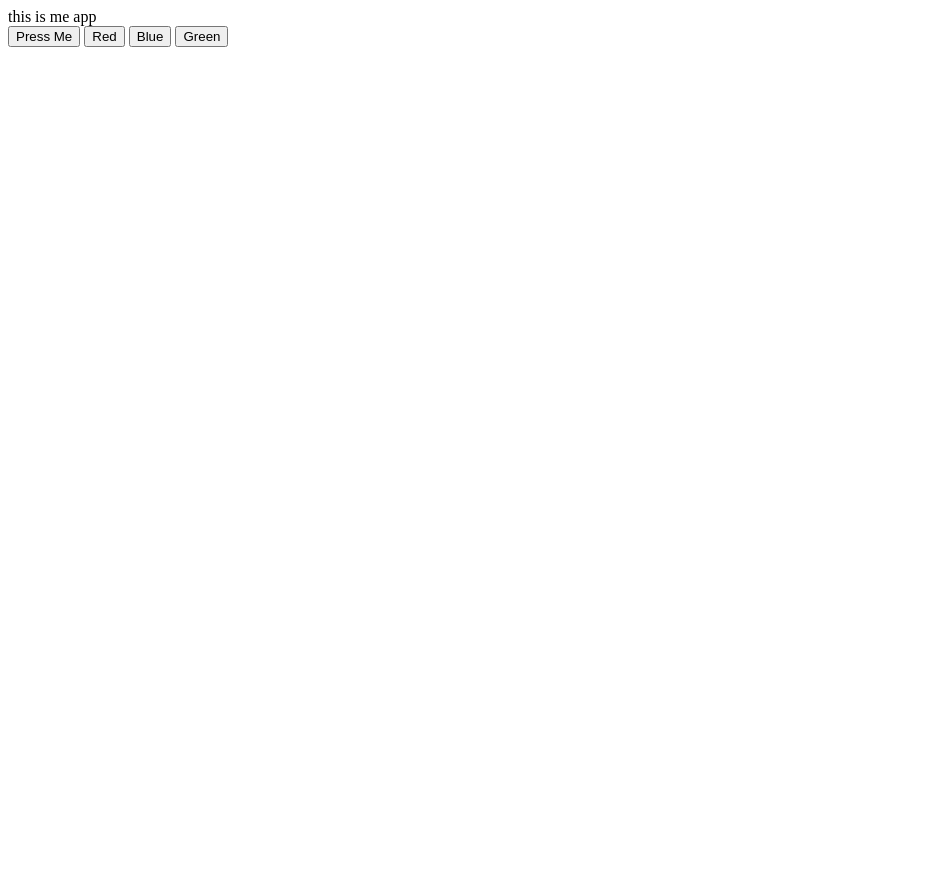
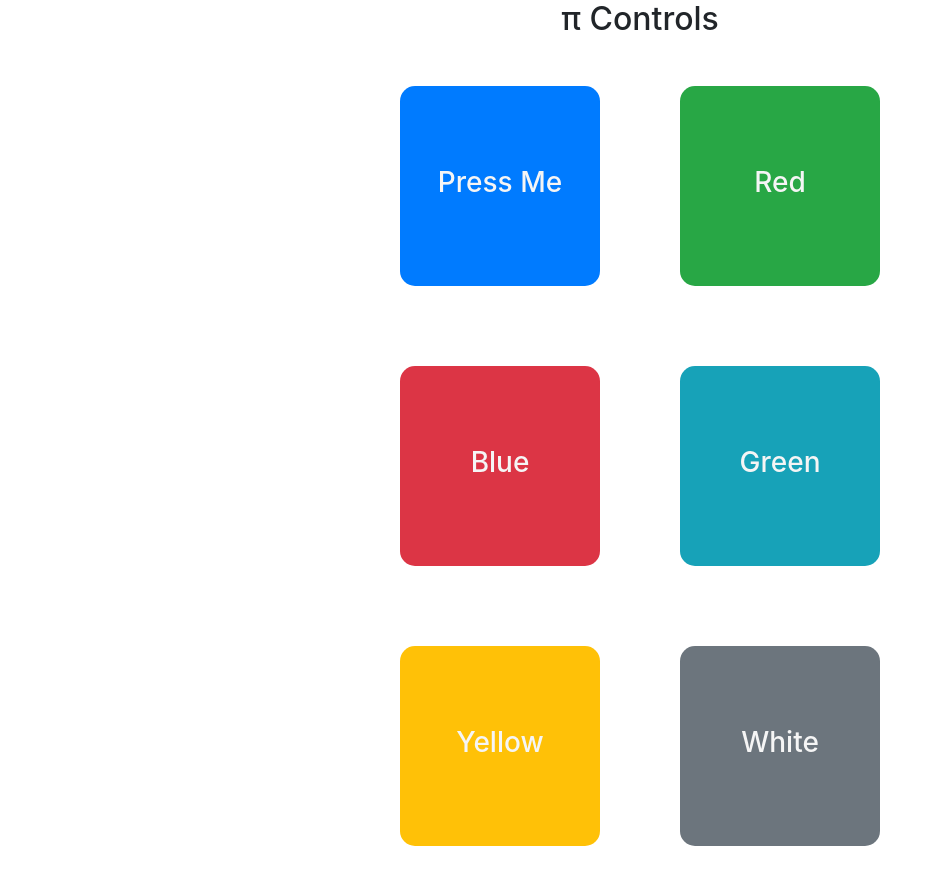
Before and after one commit to kthomas852/rpi-base, a website: page public/index.html in a window 1280 px wide. Shown: the whole page, without its empty margins (0-935 px from the left). Before the commit the page ends 800 px from the top, so only its background shows below. Drawn offline with nearby package versions, Linux system fonts and the light colour scheme.

Commit message:
added LEDs

```diff
--- a/public/app.js
+++ b/public/app.js
@@ -17,6 +17,16 @@ function blueLight(){
     setTimeout(()=>axios.post('/api/pi', {pin: 17}), 2000)
 }
 
+function whiteLight(){
+    axios.put('/api/pi', {pin: 24});
+    setTimeout(()=>axios.post('/api/pi', {pin: 24}), 2000)
+}
+
+function yellowLight(){
+    axios.put('/api/pi', {pin: 23});
+    setTimeout(()=>axios.post('/api/pi', {pin: 23}), 2000)
+}
+
 function delay(){
     setTimeout(()=>axios.post('/api/pi', {pin: 22}), 2000)
 }
--- a/public/index.html
+++ b/public/index.html
@@ -4,15 +4,28 @@
     <meta charset="UTF-8">
     <title>Rπ Base</title>
     <link rel="stylesheet" href="style.css"/>
+    <link rel="stylesheet" href="https://stackpath.bootstrapcdn.com/bootstrap/4.4.1/css/bootstrap.min.css" integrity="sha384-Vkoo8x4CGsO3+Hhxv8T/Q5PaXtkKtu6ug5TOeNV6gBiFeWPGFN9MuhOf23Q9Ifjh" crossorigin="anonymous">
+    <script src="https://code.jquery.com/jquery-3.4.1.slim.min.js" integrity="sha384-J6qa4849blE2+poT4WnyKhv5vZF5SrPo0iEjwBvKU7imGFAV0wwj1yYfoRSJoZ+n" crossorigin="anonymous"></script>
+    <script src="https://cdn.jsdelivr.net/npm/popper.js@1.16.0/dist/umd/popper.min.js" integrity="sha384-Q6E9RHvbIyZFJoft+2mJbHaEWldlvI9IOYy5n3zV9zzTtmI3UksdQRVvoxMfooAo" crossorigin="anonymous"></script>
+    <script src="https://stackpath.bootstrapcdn.com/bootstrap/4.4.1/js/bootstrap.min.js" integrity="sha384-wfSDF2E50Y2D1uUdj0O3uMBJnjuUD4Ih7YwaYd1iqfktj0Uod8GCExl3Og8ifwB6" crossorigin="anonymous"></script>
     <script src="https://unpkg.com/axios/dist/axios.min.js"></script>
 </head>
 <body>
-    this is me app
-    <br/>
-    <button onclick="delay()">Press Me</button>
-    <button onclick="redLight()">Red</button>
-    <button onclick="blueLight()">Blue</button>
-    <button onclick="greenLight()">Green</button>
+    <h2 class="text-center">π Controls</h2>
+    <div class="container justify-content-center">
+        <div class="row justify-content-center">
+            <div onclick="delay()" class="button bg-primary col-xs-6"><h3 class="box-text">Press Me</h3></div>
+            <div onclick="redLight()" class="button bg-success col-xs-6"><h3 class="box-text">Red</h3></div>
+        </div>
+        <div class="row justify-content-center">
+            <div onclick="blueLight()" class="button bg-danger col-xs-6"><h3 class="box-text">Blue</h3></div>
+            <div onclick="greenLight()" class="button bg-info col-xs-6"><h3 class="box-text">Green</h3></div>
+        </div>
+        <div class="row justify-content-center">
+            <div onclick="yellowLight()" class="button bg-warning col-xs-6"><h3 class="box-text">Yellow</h3></div>
+            <div onclick="whiteLight()" class="button bg-secondary col-xs-6"><h3 class="box-text">White</h3></div>
+        </div>
+    </div>
 </body>
 <script type="text/javascript" src="./app.js"></script>
 </html>
--- a/public/style.css
+++ b/public/style.css
@@ -0,0 +1,17 @@
+.button{
+    width: 200px;
+    height: 200px;
+    text-align: center;
+    margin: 40px;
+    border-radius: 15px;
+}
+
+.button:hover{
+    cursor: pointer;
+}
+
+.box-text{
+    vertical-align: middle;
+    color: whitesmoke;
+    margin-top: 40%;
+}
--- a/src/server/api/pi/pi.controller.js
+++ b/src/server/api/pi/pi.controller.js
@@ -19,9 +19,7 @@ module.exports = {
     },
 
     deactivate: function(req, res){
-        const pin = req.body.pin ? req.body.pin : req.params.pin;
-        console.log(`pin: ${pin}`);
-        console.log(req.params)
+        const pin = req.body.pin;
         const target = new Gpio(pin, 'out');
         target.writeSync(0);
         res.send({pin: pin, active: false})
```
